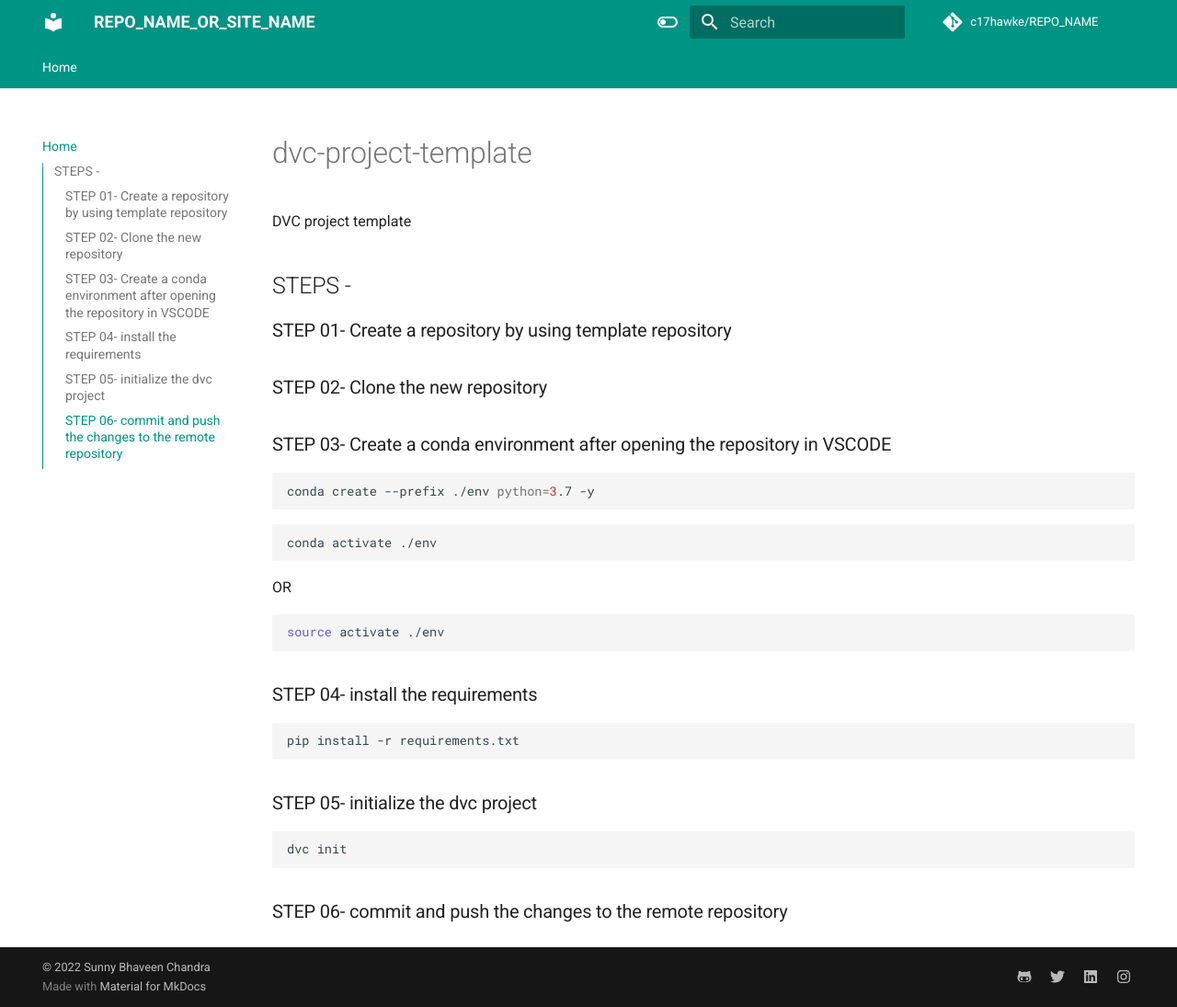
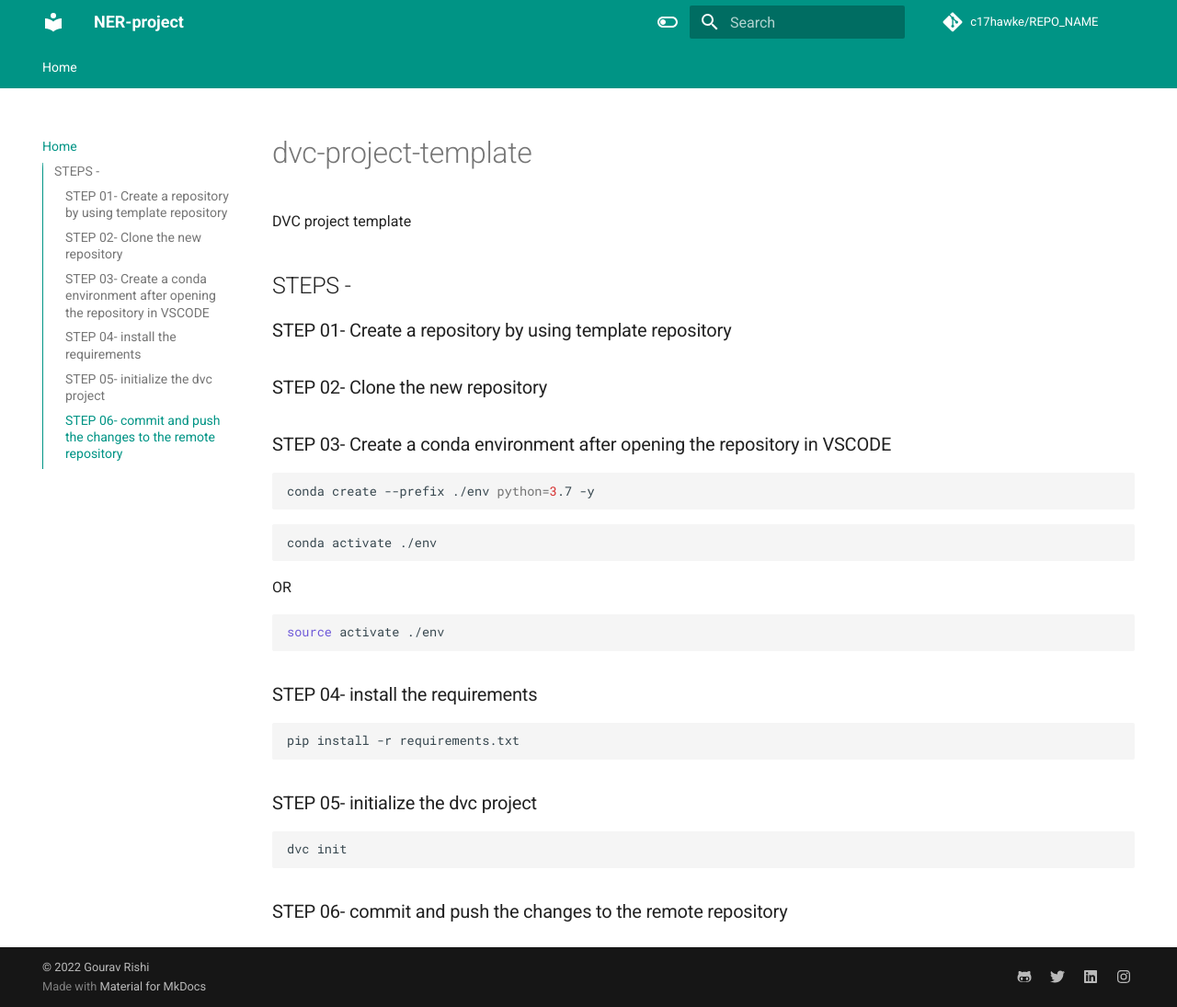
Before and after one commit to GOURAVRISHI/NER-project, an MkDocs documentation site: the page built from docs/index.md, in a window 1280 px wide and 1095 px high. Shown: the whole window at 92% size. Built offline with MkDocs 1.6.1 and Material for MkDocs 9.7.7, drawn with Linux system fonts in a browser that asks for light colours; comment, search, counter and statistics services are not loaded.

Commit message:
updated mkdocs & setup.py file

```diff
--- a/mkdocs.yml
+++ b/mkdocs.yml
@@ -1,16 +1,16 @@
 # Project information
-site_name: REPO_NAME_OR_SITE_NAME
+site_name: NER-project
 # defeine TOC or order of website-
 nav:
   - Home: index.md
 
-site_author: Sunny Bhaveen Chandra
+site_author: Gourav Rishi
 site_description: >-
   DESCRIPTION
 
 # Repository
 repo_name: c17hawke/REPO_NAME
-repo_url: https://github.com/c17hawke/REPO_NAME
+repo_url: https://github.com/GOURAVRISHI/REPO_NAME
 
 # Configuration
 theme:
@@ -39,13 +39,13 @@ theme:
 extra:
   social:
     - icon: fontawesome/brands/github-alt
-      link: https://github.com/c17hawke
+      link: https://github.com/GOURAVRISHI
     - icon: fontawesome/brands/twitter
-      link: https://twitter.com/c17hawke
+      link: https://twitter.com
     - icon: fontawesome/brands/linkedin
-      link: https://linkedin.com/in/c17hawke
+      link: https://www.linkedin.com/in/gouravrishi/
     - icon: fontawesome/brands/instagram
-      link: https://www.instagram.com/c17hawke/
+      link: https://www.instagram.com
 
 extra_javascript:
   - javascripts/mathjax.js
@@ -70,4 +70,4 @@ plugins:
   - search
 
 copyright: |
-  &copy; 2022 <a href="https://github.com/c17hawke"  target="_blank" rel="noopener">Sunny Bhaveen Chandra</a>
+  &copy; 2022 <a href="https://github.com/GOURAVRISHI"  target="_blank" rel="noopener">Gourav Rishi</a>
--- a/setup.py
+++ b/setup.py
@@ -4,8 +4,8 @@ with open("README.md", "r", encoding="utf-8") as f:
     long_description = f.read()
 
 ## edit below variables as per your requirements -
-REPO_NAME = "REPO_NAME"
-AUTHOR_USER_NAME = "c17hawke"
+REPO_NAME = "NER-Project"
+AUTHOR_USER_NAME = "GOURAVRISHI"
 SRC_REPO = "src"
 LIST_OF_REQUIREMENTS = []
 
@@ -18,7 +18,7 @@ setup(
     long_description=long_description,
     long_description_content_type="text/markdown",
     url=f"https://github.com/{AUTHOR_USER_NAME}/{REPO_NAME}",
-    author_email="sunny.c17hawke@gmail.com",
+    author_email="dtu.gourav@gmail.com",
     packages=[SRC_REPO],
     license="MIT",
     python_requires=">=3.6",
```
